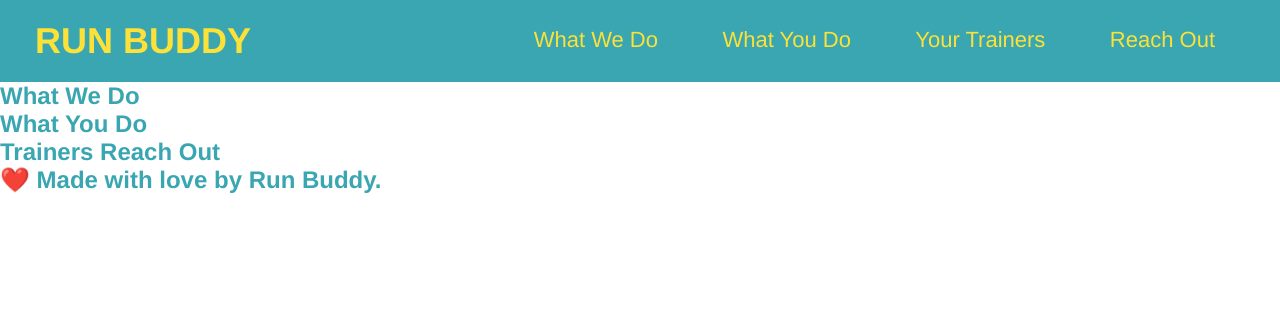
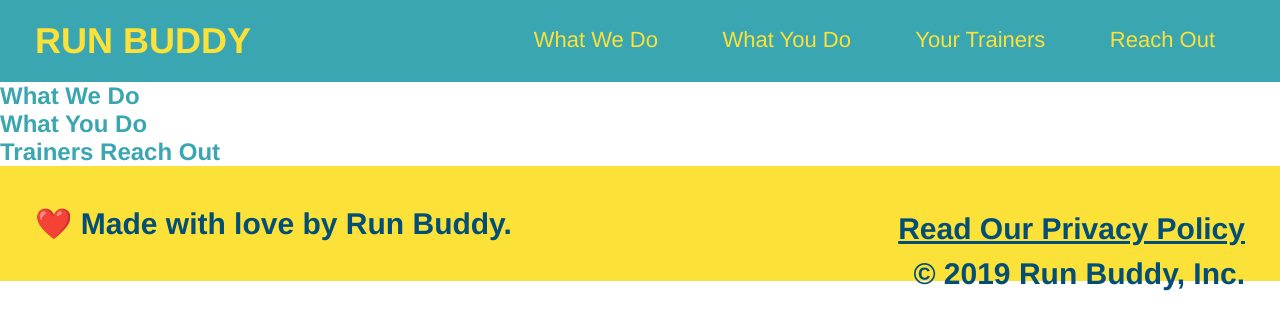
Before and after one commit to chrishotka/run-buddy, a plain HTML site: page index.html in a window 1280 px wide. Drawn offline with Linux system fonts and the light colour scheme.

Commit message:
<added footer changes>

```diff
--- a/assets/css/style.css
+++ b/assets/css/style.css
@@ -44,4 +44,24 @@ header {
   * {
     margin: 0;
     padding: 0;
+    box-sizing: border-box;
   }
+  footer {
+    background: #fce138;
+    width: 100%;
+    padding: 40px 35px;
+  }
+  footer h2 {
+    display: inline;
+    color: #024e76;
+    font-size: 30px;
+    margin: 0;
+  }
+  footer div {
+    float: right;
+    line-height: 1.5;
+    text-align: right;
+  }
+  footer a {
+    color: #024e76;
+  }
--- a/index.html
+++ b/index.html
@@ -49,7 +49,11 @@
 
       <!-- footer -->
       <footer>
-        <h2>❤️ Made with love by Run Buddy.</h2>
+        <h2><div>
+          <a href="#">Read Our Privacy Policy</a><br />
+          &copy; 2019 Run Buddy, Inc.
+        </div>
+        ❤️ Made with love by Run Buddy.</h2>
       </footer>
 
     </body>
```
